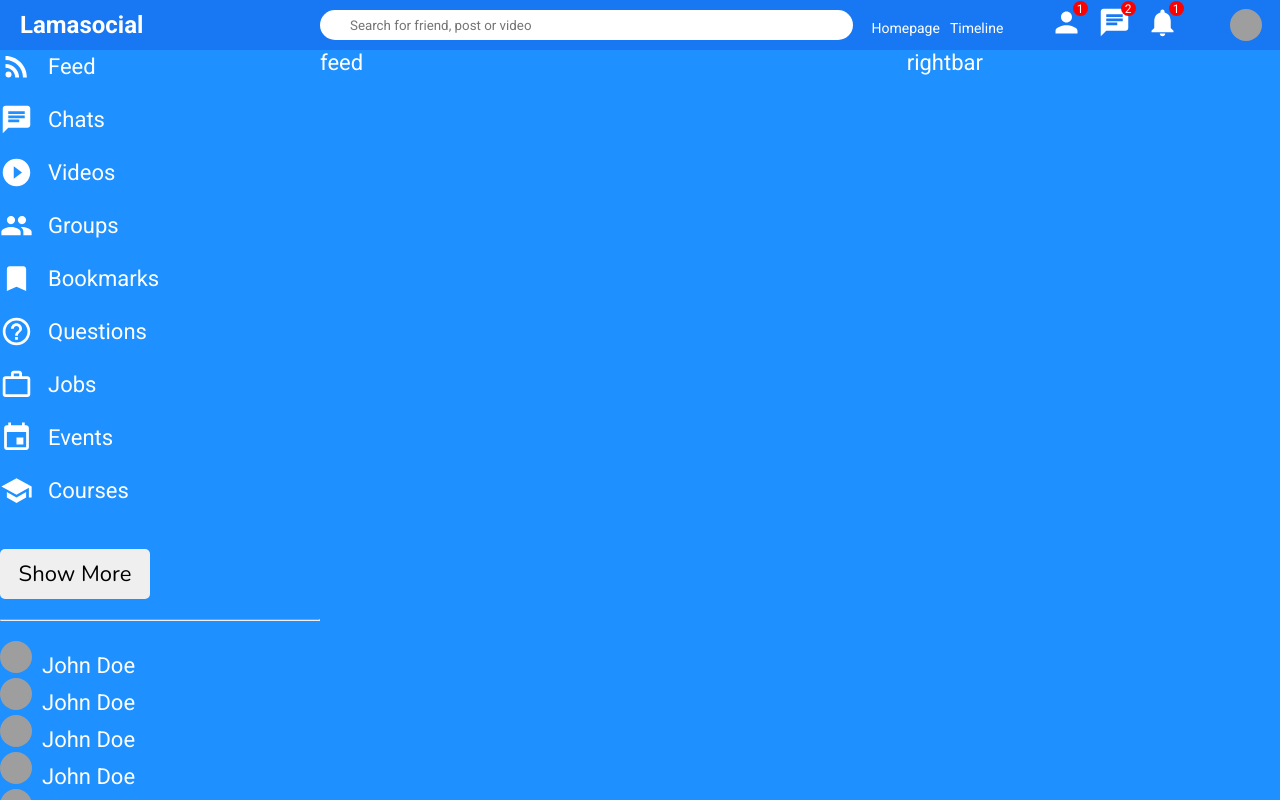
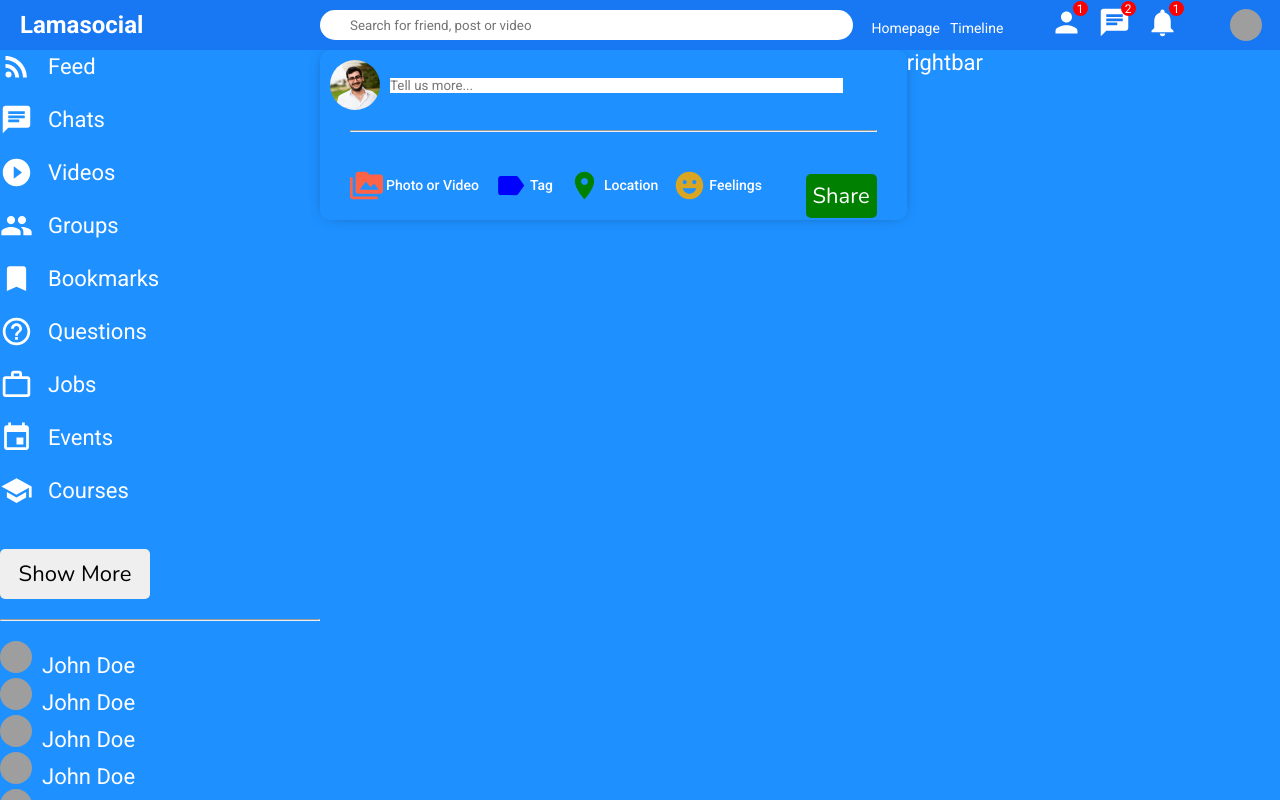
Before and after one commit to shalevwiseman/SOCIAL, a React (Create React App) app in the folder client/: page / in a window 1280 px wide. Built offline with nearby package versions, Linux system fonts and the light colour scheme; grey boxes are pictures that could not be loaded.

Commit message:
create the share component

```diff
--- a/client/src/components/feed/Feed.jsx
+++ b/client/src/components/feed/Feed.jsx
@@ -1,9 +1,12 @@
 import "./feed.css"
+import Share from "../share/Share"
 
 export default function Feed() {
   return (
     <div className="feed">
-      feed
+      <div className="feedWrapper">
+        <Share />
+      </div>
     </div>
   )
 }
--- /dev/null
+++ b/client/src/components/share/Share.jsx
@@ -0,0 +1,40 @@
+import "./share.css";
+import {PermMedia, Label,Room, EmojiEmotions} from "@mui/icons-material"
+
+export default function Share() {
+  return (
+    <div className="share">
+      <div className="shareWrapper">
+        <div className="shareTop">
+          <img className="shareProfileImg" src="/assets/person/shalev.jpg" alt="" />
+          <input
+            placeholder="Tell us more..."
+            className="shareInput"
+          />
+        </div>
+        <hr className="shareHr"/>
+        <div className="shareBottom">
+            <div className="shareOptions">
+                <div className="shareOption">
+                    <PermMedia htmlColor="tomato" className="shareIcon"/>
+                    <span className="shareOptionText">Photo or Video</span>
+                </div>
+                <div className="shareOption">
+                    <Label htmlColor="blue" className="shareIcon"/>
+                    <span className="shareOptionText">Tag</span>
+                </div>
+                <div className="shareOption">
+                    <Room htmlColor="green" className="shareIcon"/>
+                    <span className="shareOptionText">Location</span>
+                </div>
+                <div className="shareOption">
+                    <EmojiEmotions htmlColor="goldenrod" className="shareIcon"/>
+                    <span className="shareOptionText">Feelings</span>
+                </div>
+            </div>
+            <button className="shareButton">Share</button>
+        </div>
+      </div>
+    </div>
+  );
+}
--- /dev/null
+++ b/client/src/components/share/share.css
@@ -0,0 +1,76 @@
+.share {
+    width: 100%;
+    height: 170px;
+    border-radius: 10px;
+    -webkit-box-shadow: 0px 0px 16px -8px rgba(0, 0, 0, 0.68);
+    box-shadow: 0px 0px 16px -8px rgba(0, 0, 0, 0.68);
+  }
+
+  .shareWrapper {
+    padding: 10px;
+  }
+
+  .shareTop {
+    display: flex;
+    align-items: center;
+  }
+
+  .shareProfileImg {
+    width: 50px;
+    height: 50px;
+    border-radius: 50%;
+    object-fit: cover;
+    margin-right: 10px;
+  }
+
+  .shareInput {
+    border: none;
+    width: 80%;
+  }
+
+  .shareInput:focus {
+    outline: none;
+  }
+
+  .shareHr {
+    margin: 20px;
+  }
+
+  .shareBottom {
+    display: flex;
+    align-items: center;
+    justify-content: space-between;
+  }
+
+  .shareOptions{
+      display: flex;
+      margin-left: 20px;
+  }
+
+  .shareOption{
+      display: flex;
+      align-items: center;
+      margin-right: 15px;
+      cursor: pointer;
+  }
+
+  .shareIcon{
+      font-size: 18px;
+      margin-right: 3px;
+  }
+
+  .shareOptionText{
+      font-size: 14px;
+      font-weight: 500;
+  }
+
+  .shareButton{
+      border: none;
+      padding: 7px;
+      border-radius: 5px;
+      background-color: green;
+      font-weight: 500;
+      margin-right: 20px;
+      cursor: pointer;
+      color: white;
+  }
```
Also changed, not shown: client/public/assets/person/shalev.jpg (added).
